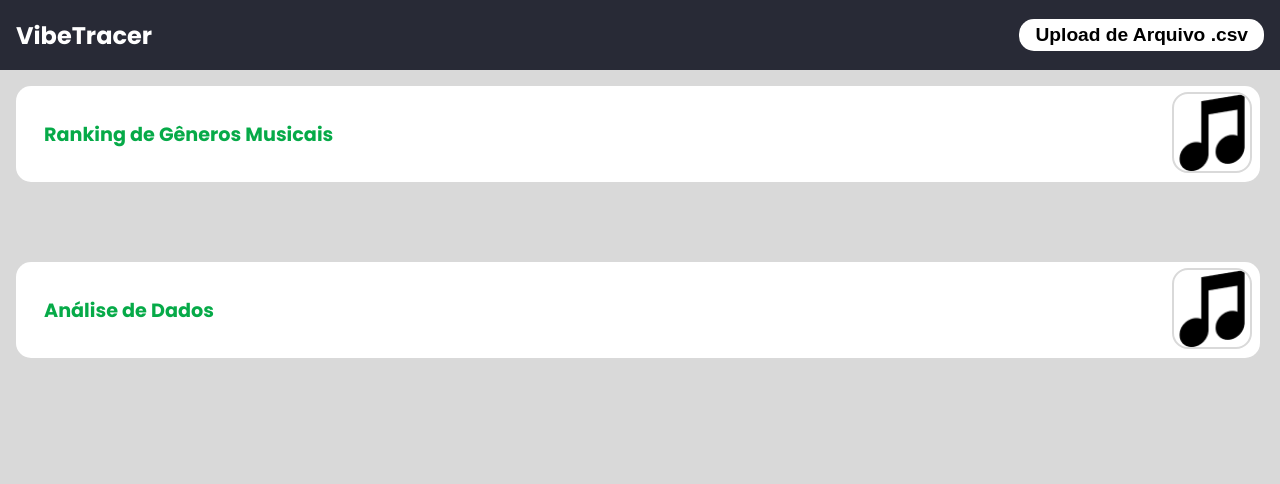
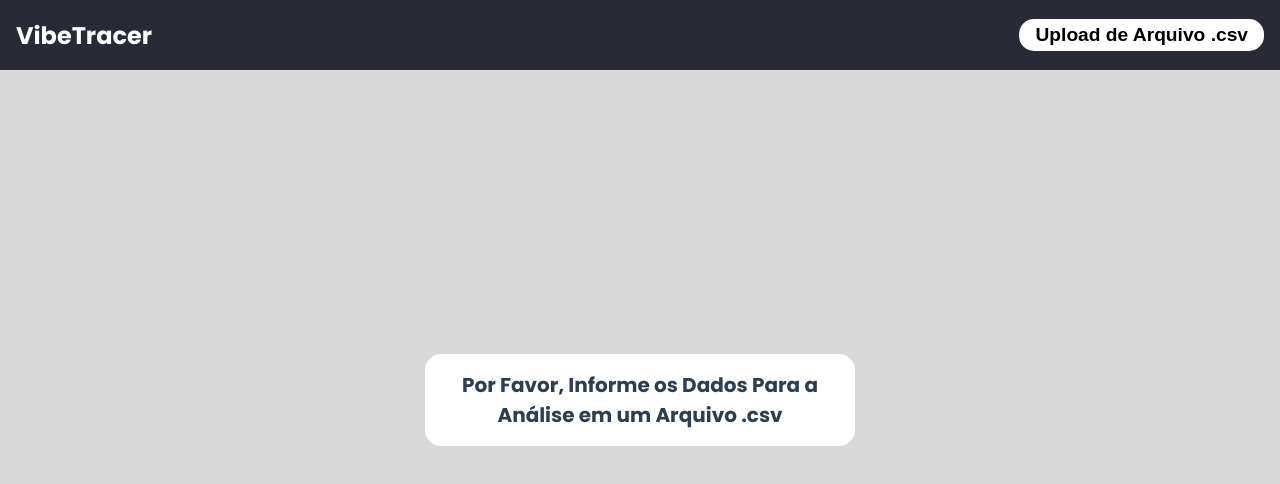
Before and after one commit to RiqKKas/vibe-trace, a React (Vite) app: page / in a window 1280 px wide. Shown: the top 484 px of the page. Built offline with nearby package versions, Linux system fonts and the light colour scheme.

Commit message:
:sparkles: feat: implement adaptive layout

```diff
--- a/index.html
+++ b/index.html
@@ -12,7 +12,7 @@
   <link href="https://fonts.googleapis.com/css2?family=Poppins:wght@400;500;600;700&display=swap" rel="stylesheet">
 
   <title>VibeTracer</title>
-  <link rel="shortcut icon" href="./images/datasoccer-logo.svg" type="image/x-icon">
+  <link rel="shortcut icon" href="./images/music.png" type="image/x-icon">
   <meta name="theme-color" content="#06aa48" />
 </head>
 
--- a/src/pages/Home/index.jsx
+++ b/src/pages/Home/index.jsx
@@ -9,17 +9,18 @@ export const Home = () => {
 
 	setInterval(() => {
 		setRanking(fillRanking());
-	}, 1000);
+	}, 100);
 
 	const fillRanking = () => {
 		let ranking = getRanking();
 		let num = 0;
+
 		ranking = ranking.map(({name, listeners, hours}) => {
 			++num;
 			return (
 				<Team key={nanoid()}>
 					<div className="information">
-						<h2>Top {num} - {name}</h2>
+						<h2>Top {num} - {name.toUpperCase()}</h2>
 
 						<div className="stats">
 							<ul>
@@ -53,7 +54,7 @@ export const Home = () => {
 							</div>
 
 							<div className="container-league-logo">
-								<img src="images/music.png" alt="Logo da liga" />
+								<img src="images/game.png" alt="Logo da liga" />
 							</div>
 						</FilterContainer>
 
@@ -71,13 +72,18 @@ export const Home = () => {
 							</div>
 
 							<div className="container-league-logo">
-								<img src="images/music.png" alt="Logo da liga" />
+								<img src="images/pngwing.png" alt="Logo da liga" />
 							</div>
 						</FilterContainer>
 
 						<div id="container"></div>
 					</TeamsContainer>
 				</HomeContainer>
+
+				<div id="subTitle">
+					<h1 id="subTitleN2">Por Favor, Informe os Dados Para a Análise em um Arquivo .csv</h1>
+				</div>
+
 			</ContentContainer>
 		</>
 	);
--- a/src/pages/Home/styles.js
+++ b/src/pages/Home/styles.js
@@ -7,7 +7,7 @@ export const HomeContainer = styled.main`
   flex-direction: column;
   align-items: center;
   /* justify-content: center; */
-  gap: 4rem;
+  gap: 2rem;
   position: relative;
   z-index: 6;
 
@@ -64,7 +64,7 @@ export const Team = styled.div`
     h2 {
       max-width: 12rem;
       font-size: 1.5rem;
-      color: ${(props) => props.theme['green-300']};
+      color: ${(props) => props.theme['black-f']};
     }
 
     .stats {
@@ -123,26 +123,8 @@ export const FilterContainer = styled.section`
     flex-direction: column;
     justify-content: space-evenly;
 
-    select {
-      cursor: pointer;
-      outline: 0;
-      border: 0;
-      padding: 0 0.5rem 0 0;
-      background-color: ${(props) => props.theme['gray-100']};
-      color: ${(props) => props.theme['blue-700']};
-      font-size: clamp(1vw, 1rem, 5.5vw);
-      font-weight: 600;
-      font-family: inherit;
-
-      option {
-        background-color: ${(props) => props.theme['gray-100']};
-        font-family: inherit;
-        font-weight: inherit;
-      }
-    }
-
-    select::-ms-expand {
-      display: none;
+    h1 {
+      color: ${(props) => props.theme['black-f']};
     }
   }
 
--- a/src/pages/components/ContentContainer/styles.js
+++ b/src/pages/components/ContentContainer/styles.js
@@ -6,4 +6,22 @@ export const Container = styled.div`
   /* height: calc(100% - 70px); */
 	padding: 1rem;
 	margin: 0 auto;
+
+  #subTitle {
+    display: flex;
+    justify-content: center;
+    align-items: center;
+  }
+
+  #subTitle h1 {
+    width: 430px;
+    position: absolute;
+    top: 50%;
+    left: 50%;
+    transform: translate(-50%, -50%);
+    text-align: center;
+    background-color: ${(props) => props.theme['white']};
+    border-radius: 1rem;
+    padding: 1rem;
+  }
 `;
--- a/src/styles/global.js
+++ b/src/styles/global.js
@@ -35,4 +35,8 @@ export const GlobalStyle = createGlobalStyle`
     background-color: ${props => props.theme['blue-700']};
   }
 
+  #homeContainer {
+    display: none;
+  }
+
 `;
--- a/src/utils/main.js
+++ b/src/utils/main.js
@@ -22,6 +22,9 @@ export function inputFile() {
 
       ranking = calculateListenerAndListenHours(headers, vector);
       generateKMeans(vector, headers);
+
+      document.getElementById('homeContainer').style.display = 'flex';
+      document.getElementById('subTitleN2').style.display = 'none';
     };
 
     reader.readAsText(selectedFile);
@@ -66,8 +69,6 @@ function calculateListenerAndListenHours(headers, vectors) {
     else return true;
   });
 
-
-  // console.log(ranking);
   return ranking;
 }
 
```
Also changed, not shown: public/images/game.png (added), public/images/pngwing.png (added).
